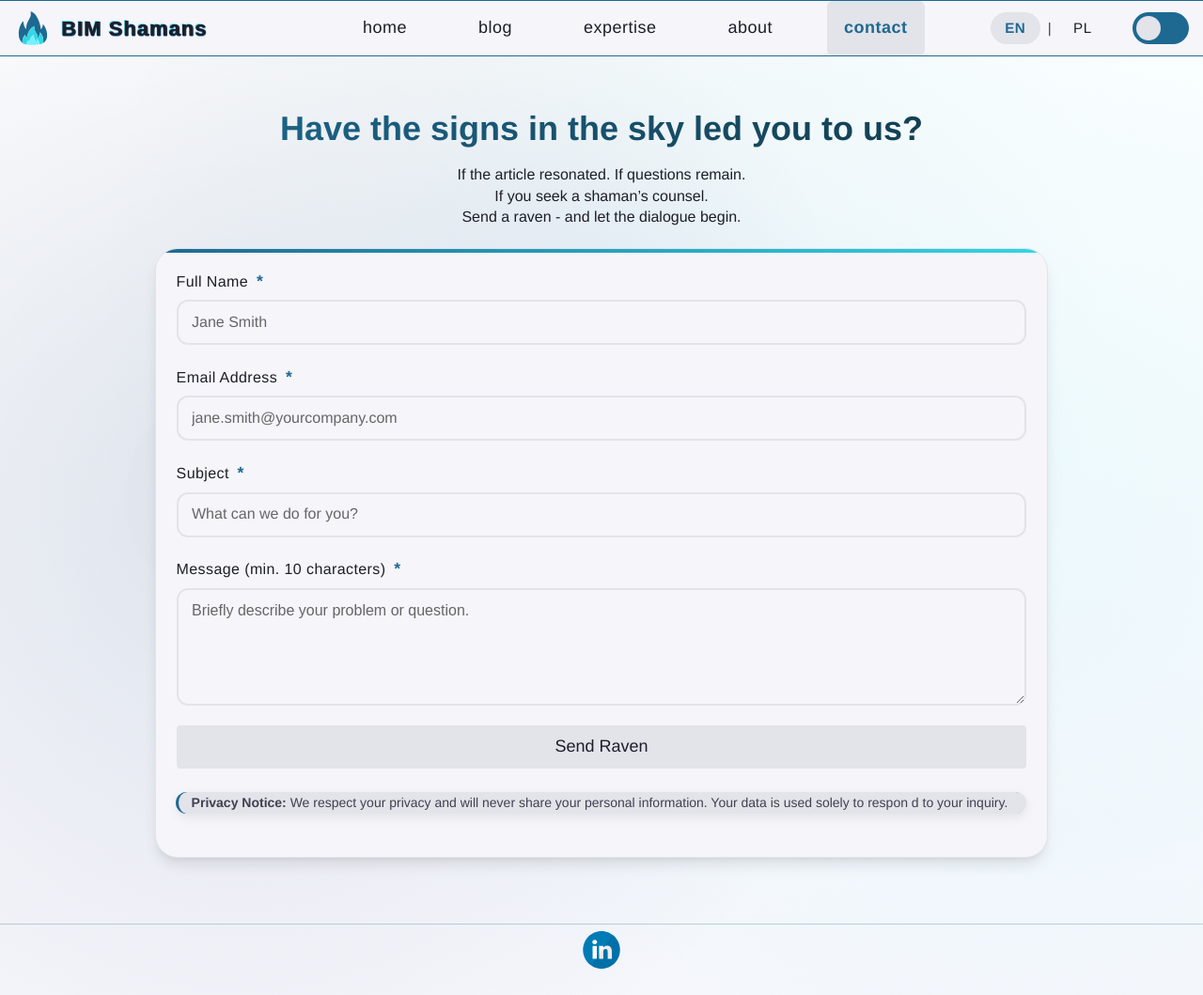
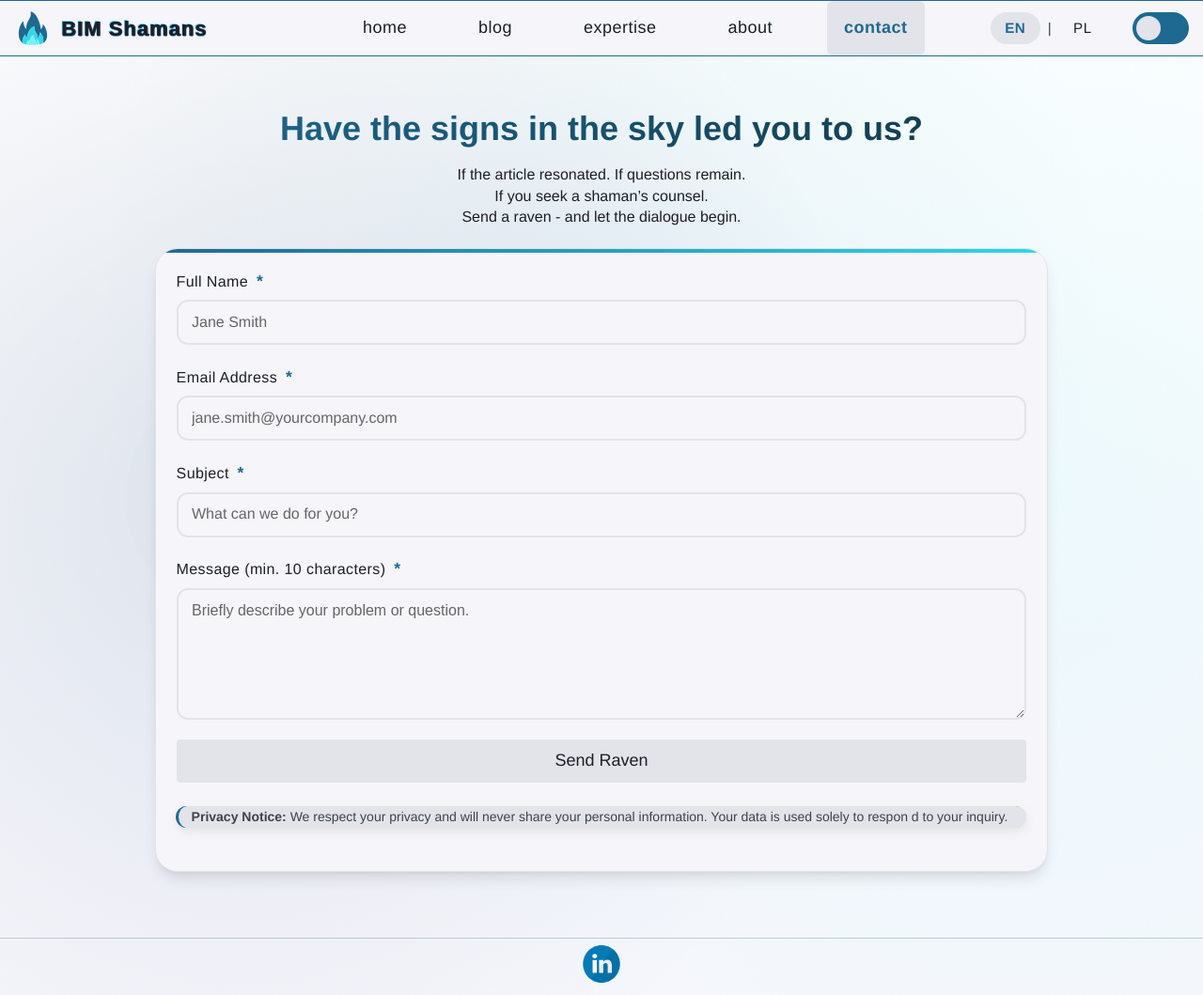
Before and after one commit to W7k-J/BimShamans, a Jekyll site: the page built from en/contact.md, in a window 1280 px wide and 1059 px high. Shown: the whole window at 94% size. Built offline with Jekyll 4.4.1, drawn with Linux system fonts in a browser that asks for light colours; some web fonts are replaced.

Commit message:
dormularz zmiana wykoskosci pola wiadomosc

```diff
--- a/_sass/_form.scss
+++ b/_sass/_form.scss
@@ -185,7 +185,7 @@ textarea.form-textarea:-ms-input-autofill {
 
 .form-textarea {
     resize: vertical;
-    min-height: 125px;
+    min-height: 140px;
     font-family: 'Montserrat', sans-serif;
 }
 
```
